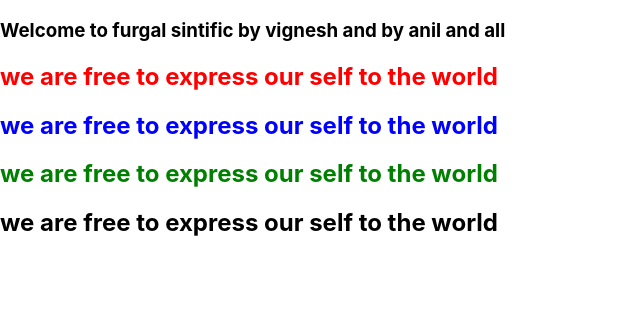
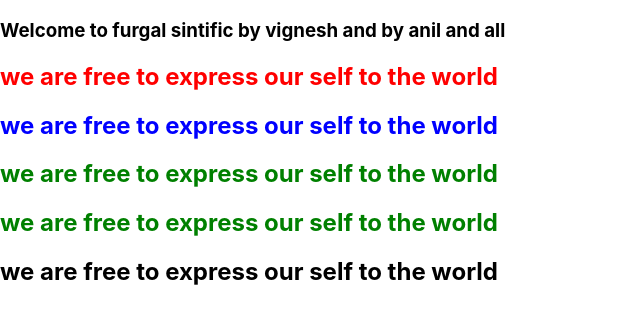
Before and after one commit to vigneshnm64/mytest, a React (Create React App) app: page / in a window 1280 px wide. Shown: the top 324 px of the page, without its empty margins (0-640 px from the left). Built offline with nearby package versions, Linux system fonts and the light colour scheme.

Commit message:
newmessage

```diff
--- a/src/App.js
+++ b/src/App.js
@@ -7,6 +7,7 @@ const App = () => {
       <h2 style={{color:'red'}}>we are free to express our self to the world </h2>
       <h2 style={{color:'blue'}}>we are free to express our self to the world </h2>
       <h2 style={{color:'green'}} >we are free to express our self to the world </h2>
+      <h2 style={{color:'green'}} >we are free to express our self to the world </h2>
       <h2>we are free to express our self to the world </h2>
     </div>
   )
```
